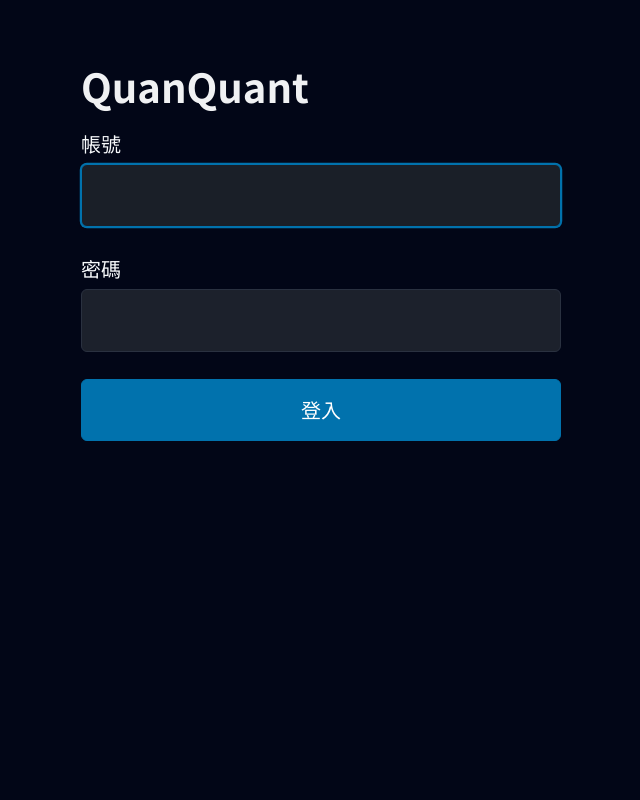
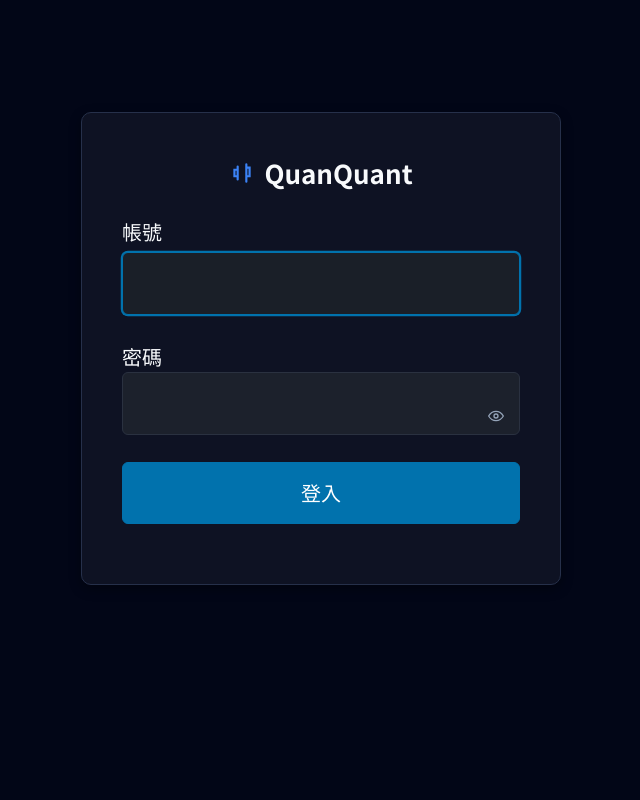
Before and after one commit to llllIIIIllllIIII/quanquant, a Python web app: template src/quanquant/web/templates/login.html in a window 1280 px wide. Shown: the whole page, without its empty margins (319-959 px from the left). Run offline with Jinja, Linux system fonts and the light colour scheme; the template is opened without the code that fills it, so the values that code supplies are empty; some libraries are stand-ins or nearby versions.

Commit message:
feat: restyle login and account pages (card layout, password toggle)
- Rewrite login.html with card-based layout, centered positioning, and password visibility toggle
- Convert account.html to two-column settings grid with card styling
- Add CSS for login/settings components using design tokens
- Preserve all form actions/names for auth flows (login, password change, color-scheme)
- Maintain theme localStorage preload script to prevent FOUC

```diff
--- a/src/quanquant/web/static/app.css
+++ b/src/quanquant/web/static/app.css
@@ -319,3 +319,27 @@ body.chart-fullscreen .topnav,
 body.chart-fullscreen .quote-panel { display: none; }
 body.chart-fullscreen main.container { max-width: none; padding: 0.5rem 0.75rem; }
 body.chart-fullscreen #kchart { height: calc(100vh - 130px); }
+
+/* ---- login & settings ---- */
+.login-body { display: flex; align-items: flex-start; justify-content: center; min-height: 100dvh; padding-top: 14vh; }
+.login-card {
+  width: min(24rem, 92vw); padding: 2rem;
+  background: var(--qq-surface); border: 1px solid var(--qq-border);
+  border-radius: var(--qq-radius-lg); box-shadow: var(--qq-shadow-1);
+}
+.login-brand { justify-content: center; display: flex; font-size: 1.3rem; margin-bottom: 1.25rem; }
+.pw-wrap { position: relative; }
+.pw-wrap input { padding-right: 2.6rem; }
+.pw-toggle {
+  position: absolute; right: 0.35rem; top: 50%; transform: translateY(-50%);
+  margin: 0; width: auto; padding: 0.3rem 0.45rem;
+  background: transparent; border: none; color: var(--qq-text-muted);
+}
+.pw-toggle:hover { color: var(--qq-text); }
+.field-error {
+  background: color-mix(in srgb, var(--down) 12%, transparent); color: var(--down);
+  padding: 0.5rem 0.8rem; border-radius: var(--qq-radius-sm); font-size: 0.85rem;
+}
+.settings-grid { display: grid; grid-template-columns: repeat(auto-fit, minmax(280px, 24rem)); gap: 1rem; }
+.settings-card { margin: 0; padding: 1.25rem; border-radius: var(--qq-radius-lg); }
+.settings-card h3 { font-size: 1rem; margin-bottom: 0.75rem; }
--- a/src/quanquant/web/templates/login.html
+++ b/src/quanquant/web/templates/login.html
@@ -16,16 +16,31 @@
     if (t === "light" || t === "dark") document.documentElement.setAttribute("data-theme", t);
   </script>
 </head>
-<body>
-  <main class="container" style="max-width: 24rem; padding-top: 8vh;">
-    <h1>QuanQuant</h1>
-    {% if error %}<p style="color: var(--pico-color-red-500);">{{ error }}</p>{% endif %}
+<body class="login-body">
+  <main class="login-card">
+    <div class="brand login-brand">
+      <svg width="26" height="26" viewBox="0 0 24 24" fill="none" stroke="currentColor"
+           stroke-width="2" stroke-linecap="round" aria-hidden="true">
+        <path d="M8 6v12M8 9h-3v6h3M16 4v16M16 7h3v8h-3"/>
+      </svg>
+      <strong>QuanQuant</strong>
+    </div>
     <form method="post" action="/login">
+      {% if error %}<p class="field-error">{{ error }}</p>{% endif %}
       <label>帳號
         <input type="text" name="username" autocomplete="username" required autofocus>
       </label>
       <label>密碼
-        <input type="password" name="password" autocomplete="current-password" required>
+        <div class="pw-wrap">
+          <input type="password" name="password" id="login-pw" autocomplete="current-password" required>
+          <button type="button" class="pw-toggle" aria-label="顯示/隱藏密碼"
+                  onclick="var i=document.getElementById('login-pw'); i.type = i.type==='password'?'text':'password';">
+            <svg width="16" height="16" viewBox="0 0 24 24" fill="none" stroke="currentColor"
+                 stroke-width="2" stroke-linecap="round" stroke-linejoin="round" aria-hidden="true">
+              <path d="M1 12s4-7 11-7 11 7 11 7-4 7-11 7-11-7-11-7z"/><circle cx="12" cy="12" r="3"/>
+            </svg>
+          </button>
+        </div>
       </label>
       <button type="submit">登入</button>
     </form>
```
Also changed, not shown: src/quanquant/web/templates/account.html (+10 -3 lines).
